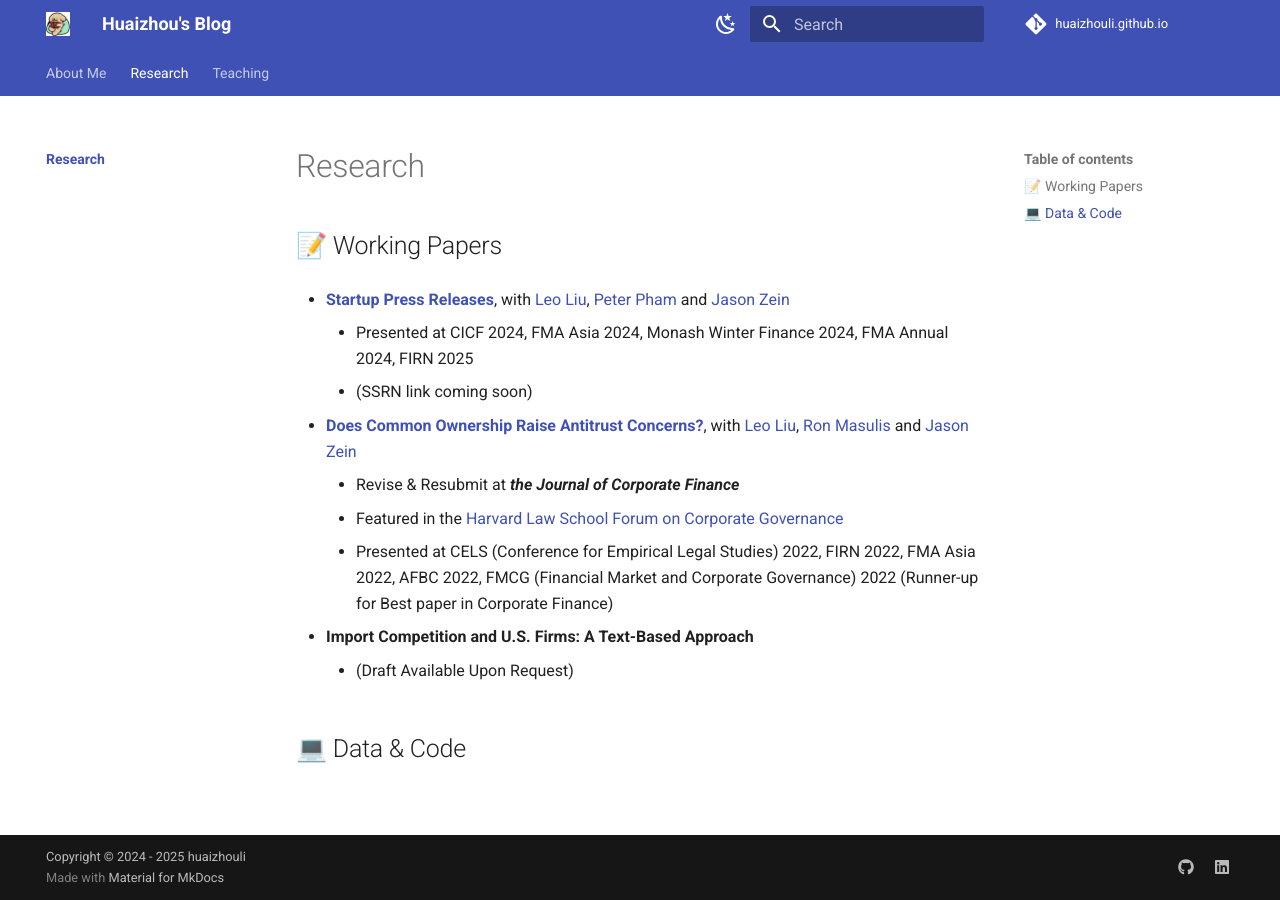
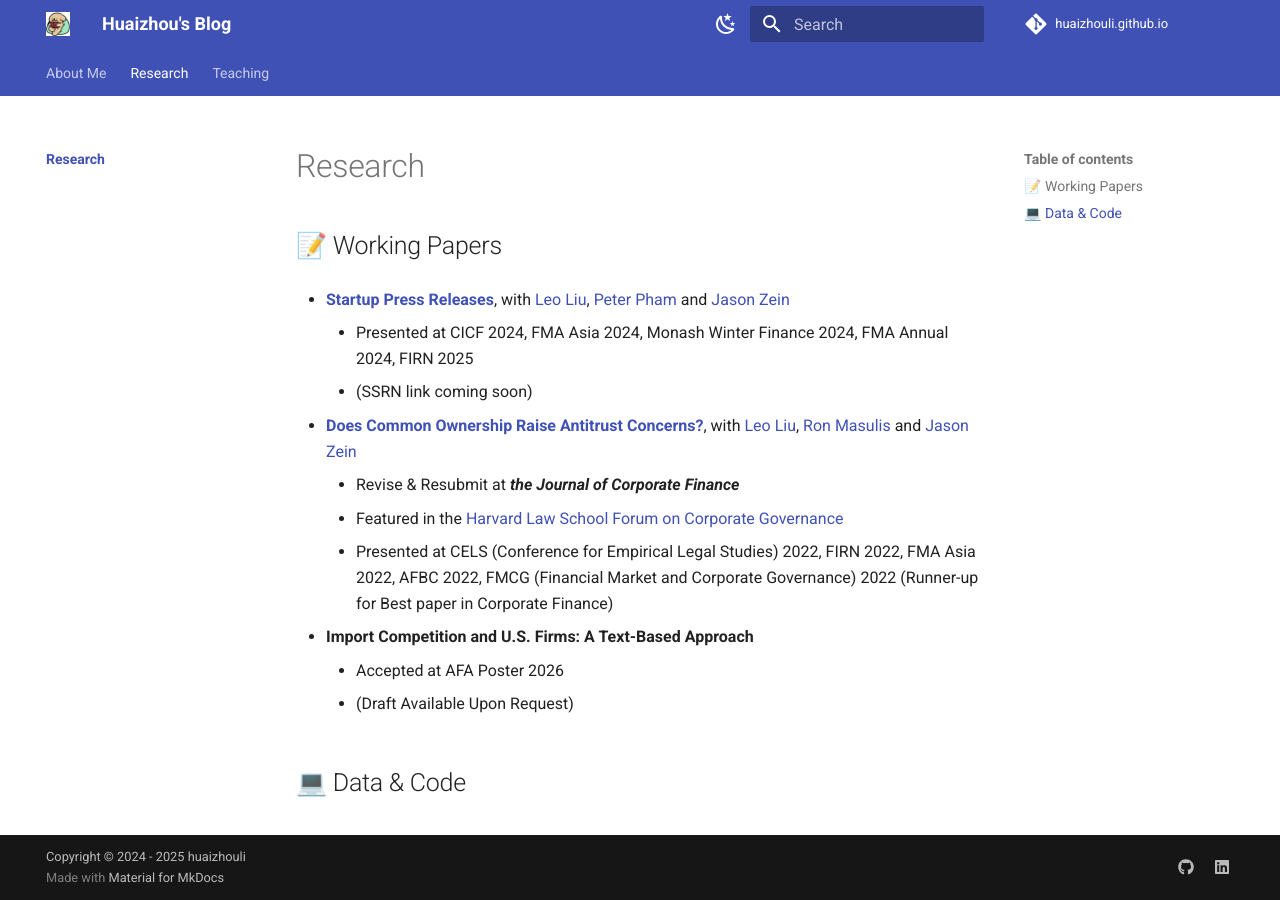
Before and after one commit to huaizhouli/huaizhouli.github.io, an MkDocs documentation site: the page built from docs/research/index.md, in a window 1280 px wide. Built offline with MkDocs 1.6.1 and Material for MkDocs 9.7.7, drawn with Linux system fonts in a browser that asks for light colours; comment, search, counter and statistics services are not loaded.

Commit message:
Update index.md

```diff
--- a/docs/research/index.md
+++ b/docs/research/index.md
@@ -12,6 +12,7 @@
     - Presented at  CELS (Conference for Empirical Legal Studies) 2022, FIRN 2022, FMA Asia 2022,  AFBC 2022, FMCG (Financial Market and Corporate Governance) 2022 (Runner-up for Best paper in Corporate Finance)
 
 - **Import Competition and U.S. Firms: A Text-Based Approach**
+    - Accepted at AFA Poster 2026
     - (Draft Available Upon Request)
 
 
```
